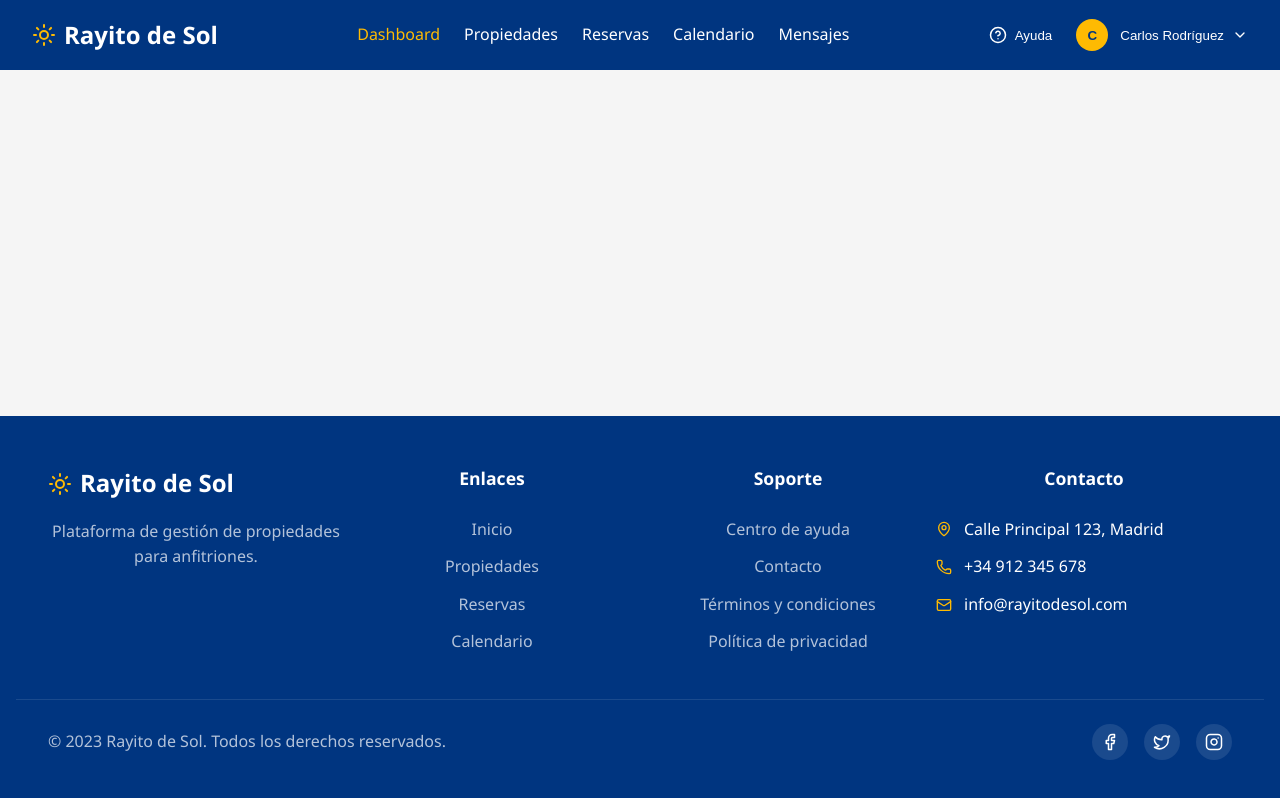
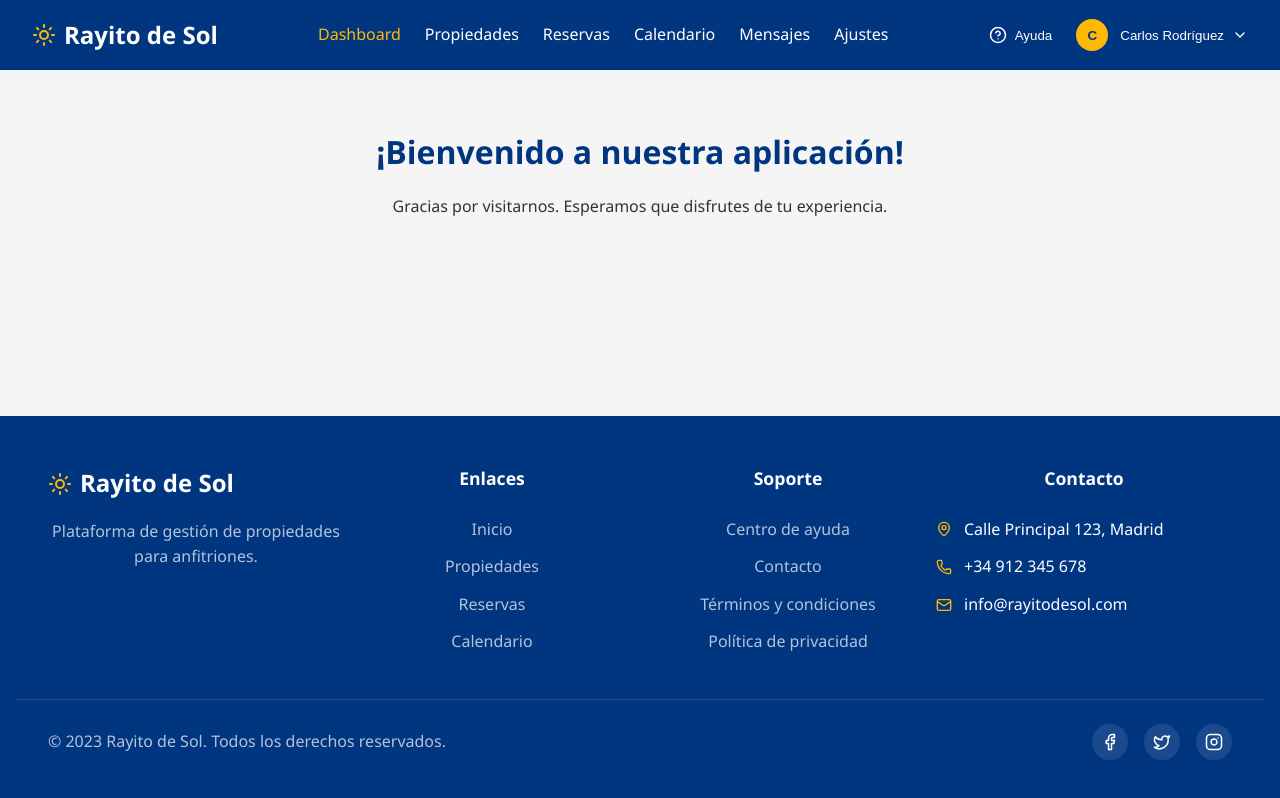
Before and after one commit to Kazuma275/Rayito-de-Sol, a Vue app in the folder frontend/rayito-de-sol/: page /main in a window 1280 px wide. Built offline with nearby package versions, Linux system fonts and the light colour scheme.

Commit message:
minor fixes

```diff
--- a/frontend/rayito-de-sol/package.json
+++ b/frontend/rayito-de-sol/package.json
@@ -9,8 +9,10 @@
     "preview": "vite preview"
   },
   "dependencies": {
+    "lucide-vue-next": "^0.479.0",
     "vite-plugin-vue-inspector": "^5.3.1",
-    "vue": "^3.5.13"
+    "vue": "^3.5.13",
+    "vue-router": "^4.5.0"
   },
   "devDependencies": {
     "@vitejs/plugin-vue": "^5.2.1",
--- a/frontend/rayito-de-sol/src/MainPage.vue
+++ b/frontend/rayito-de-sol/src/MainPage.vue
@@ -1,10 +1,16 @@
 <template>
+  <div class="mt-4">
+
+    <Welcome/>
+
+  </div>
 </template>
 
 <script setup>
 import { ref } from 'vue';
 import { useRouter } from 'vue-router';
 import { CalendarIcon, HomeIcon } from 'lucide-vue-next';
+import Welcome from './components/views/Welcome.vue';
 
 // Get router instance
 const router = useRouter();
--- a/frontend/rayito-de-sol/src/components/layout/Header.vue
+++ b/frontend/rayito-de-sol/src/components/layout/Header.vue
@@ -3,7 +3,12 @@
     <div class="header-container">
       <div class="logo">
         <SunIcon class="logo-icon" />
-        <span class="logo-text">Rayito de Sol</span>
+
+        <!-- Aquí usamos router-link para volver al main -->
+        <router-link to="/" class="back-link no-underline">
+          <span class="logo-text">Rayito de Sol</span>
+        </router-link>
+
       </div>
 
       <nav class="nav-menu">
@@ -13,6 +18,7 @@
         <router-link to="/manage/bookings" class="nav-link" :class="{ active: activeTab === 'bookings' }" @click="changeTab('bookings')">Reservas</router-link>
         <router-link to="/manage/calendar" class="nav-link" :class="{ active: activeTab === 'calendar' }" @click="changeTab('calendar')">Calendario</router-link>
         <router-link to="/manage/messages" class="nav-link" :class="{ active: activeTab === 'messages' }" @click="changeTab('messages')">Mensajes</router-link>
+        <router-link to="/manage/settings" class="nav-link" :class="{ active: activeTab ==='settings' }" @click="changeTab('settings')">Ajustes</router-link>
       </nav>
 
       <div class="header-actions">
@@ -116,6 +122,11 @@ const changeTab = (tab) => {
 .logo-text {
   font-size: 1.5rem;
   font-weight: 700;
+  color: white;
+}
+
+.no-underline {
+  text-decoration: none;
 }
 
 .nav-menu {
--- /dev/null
+++ b/frontend/rayito-de-sol/src/components/views/Welcome.vue
@@ -0,0 +1,24 @@
+<script setup lang="ts">
+import { ref } from 'vue';
+
+const title = ref('¡Bienvenido a nuestra aplicación!');
+</script>
+
+<template>
+  <div class="welcome">
+    <h1>{{ title }}</h1>
+    <p>Gracias por visitarnos. Esperamos que disfrutes de tu experiencia.</p>
+  </div>
+</template>
+
+<style scoped>
+.welcome {
+  text-align: center;
+  padding: 2rem;
+}
+
+h1 {
+  color: var(--primary-color);
+  margin-bottom: 1rem;
+}
+</style>
```
Also changed, not shown: 1 other file (tests, documents, lock files or other folders).
